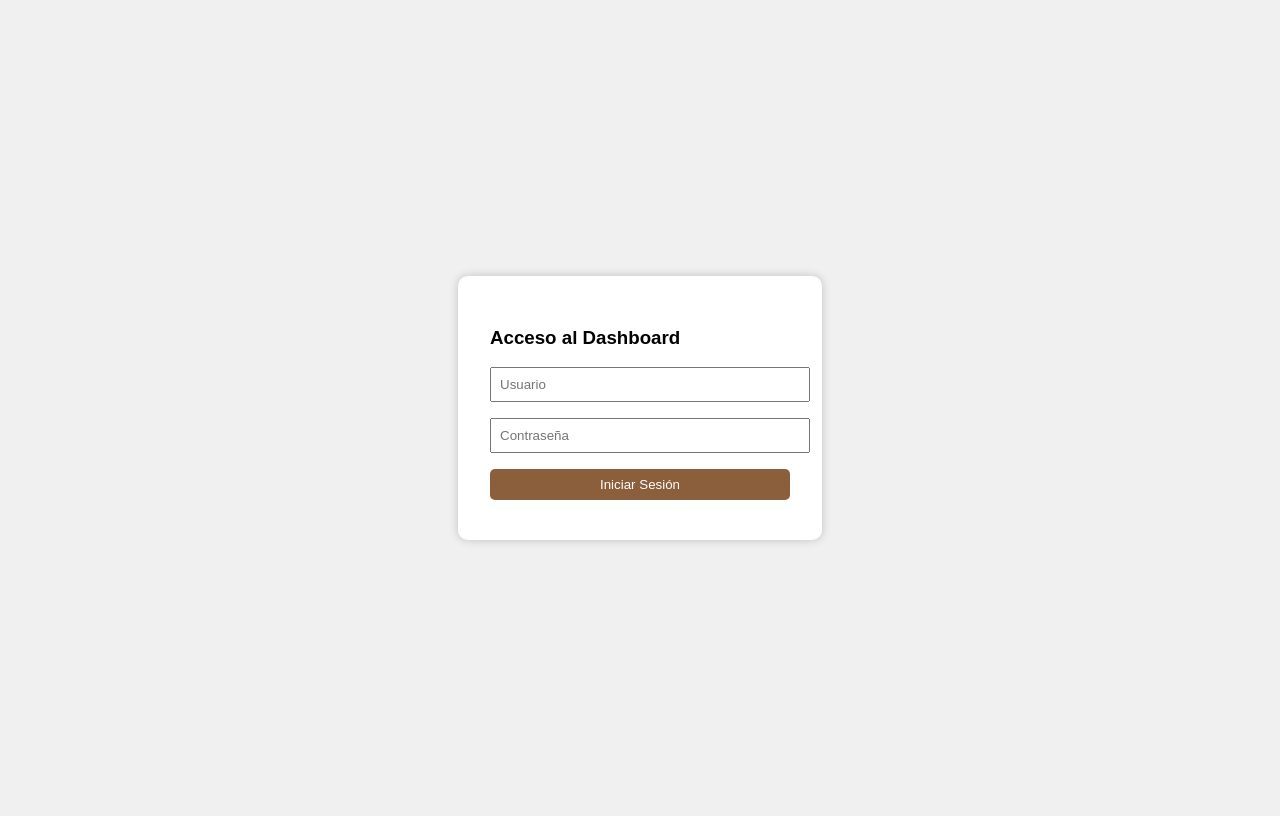
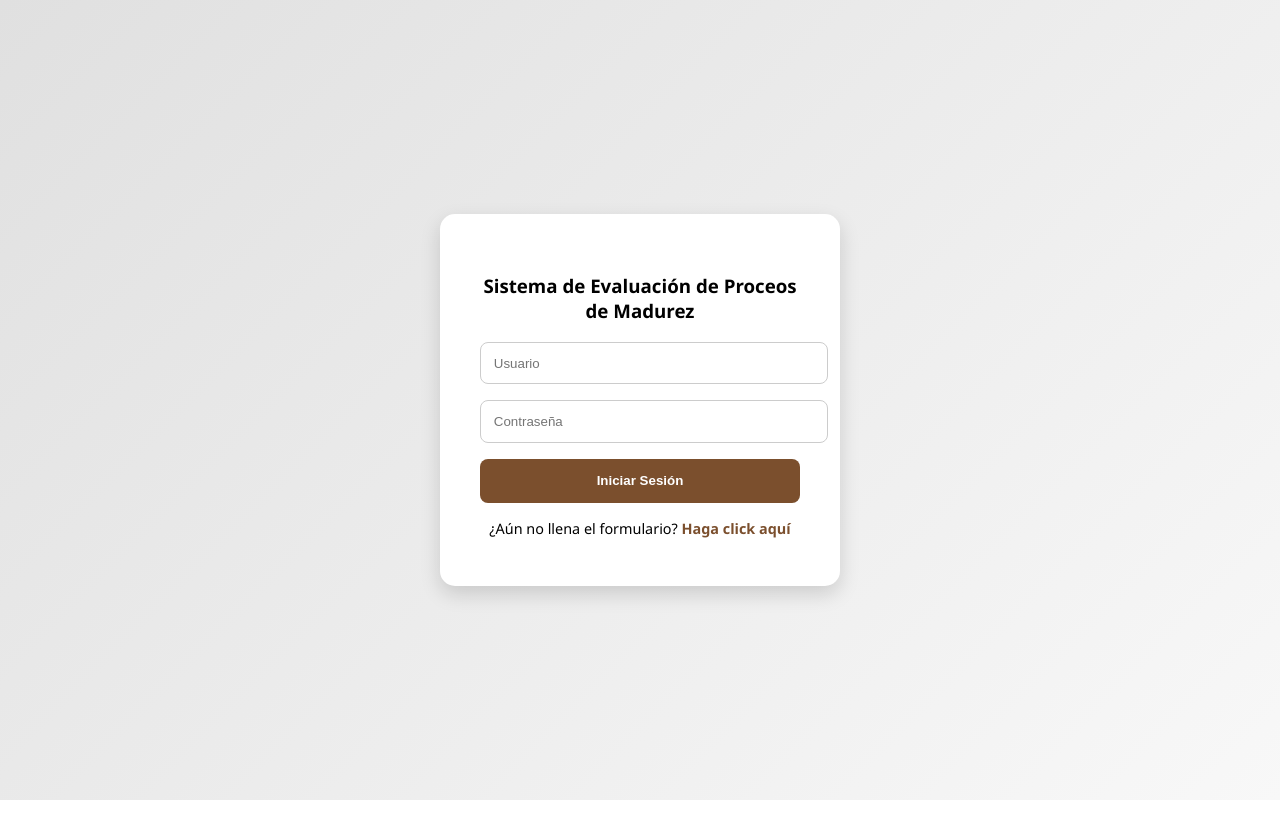
Before and after one commit to LePablovich/Evaluador-de-Madurez-de-Procesos-de-Ti-basado-en-COBIT-e-ITIL, a plain HTML site: page index.html in a window 1280 px wide. Drawn offline with Linux system fonts and the light colour scheme.

Commit message:
Update index.html

```diff
--- a/index.html
+++ b/index.html
@@ -6,33 +6,75 @@
   <title>Login Empresas TI</title>
   <style>
     body {
-      font-family: sans-serif;
-      background-color: #f0f0f0;
+      margin: 0;
+      padding: 0;
+      font-family: 'Segoe UI', sans-serif;
+      background: linear-gradient(135deg, #e0e0e0, #f8f8f8);
       display: flex;
       justify-content: center;
       align-items: center;
       height: 100vh;
     }
+
     .login-container {
       background: white;
-      padding: 2rem;
-      border-radius: 10px;
-      box-shadow: 0 0 10px rgba(0,0,0,0.2);
-      width: 300px;
+      padding: 2.5rem;
+      border-radius: 15px;
+      box-shadow: 0 8px 20px rgba(0, 0, 0, 0.15);
+      width: 320px;
+      text-align: center;
+      transition: all 0.3s ease-in-out;
     }
-    input {
+
+    .login-container h2 {
+      margin-bottom: 1.5rem;
+      color: #333;
+    }
+
+    input[type="text"],
+    input[type="password"] {
       width: 100%;
+      padding: 0.8rem;
       margin-bottom: 1rem;
-      padding: 0.5rem;
+      border: 1px solid #ccc;
+      border-radius: 8px;
+      transition: border 0.3s;
     }
+
+    input:focus {
+      border-color: #7b4f2d;
+      outline: none;
+    }
+
     button {
       width: 100%;
-      padding: 0.5rem;
-      background-color: #8B5E3C;
+      padding: 0.9rem;
+      background-color: #7b4f2d;
+      border: none;
       color: white;
-      border: none;
-      border-radius: 5px;
+      font-weight: bold;
+      border-radius: 8px;
       cursor: pointer;
+      transition: background-color 0.3s;
+    }
+
+    button:hover {
+      background-color: #5e3d22;
+    }
+
+    .extra-link {
+      margin-top: 1rem;
+      font-size: 0.9rem;
+    }
+
+    .extra-link a {
+      color: #7b4f2d;
+      text-decoration: none;
+      font-weight: bold;
+    }
+
+    .extra-link a:hover {
+      text-decoration: underline;
     }
     button:disabled {
       background-color: #ccc;
@@ -46,10 +88,13 @@
 </head>
 <body>
   <div class="login-container">
-    <h3>Acceso al Dashboard</h3>
+    <h3>Sistema de Evaluación de Proceos de Madurez</h3>
     <input type="text" id="usuario" placeholder="Usuario">
     <input type="password" id="contrasena" placeholder="Contraseña">
     <button id="loginBtn" disabled>Cargando usuarios...</button>
+     <div class="extra-link">
+      ¿Aún no llena el formulario? <a href="https://forms.gle/PYKemBGp7TUDqhvt7" target="_blank">Haga click aquí</a>
+    </div>
     <div id="error" class="error"></div>
   </div>
 
```
